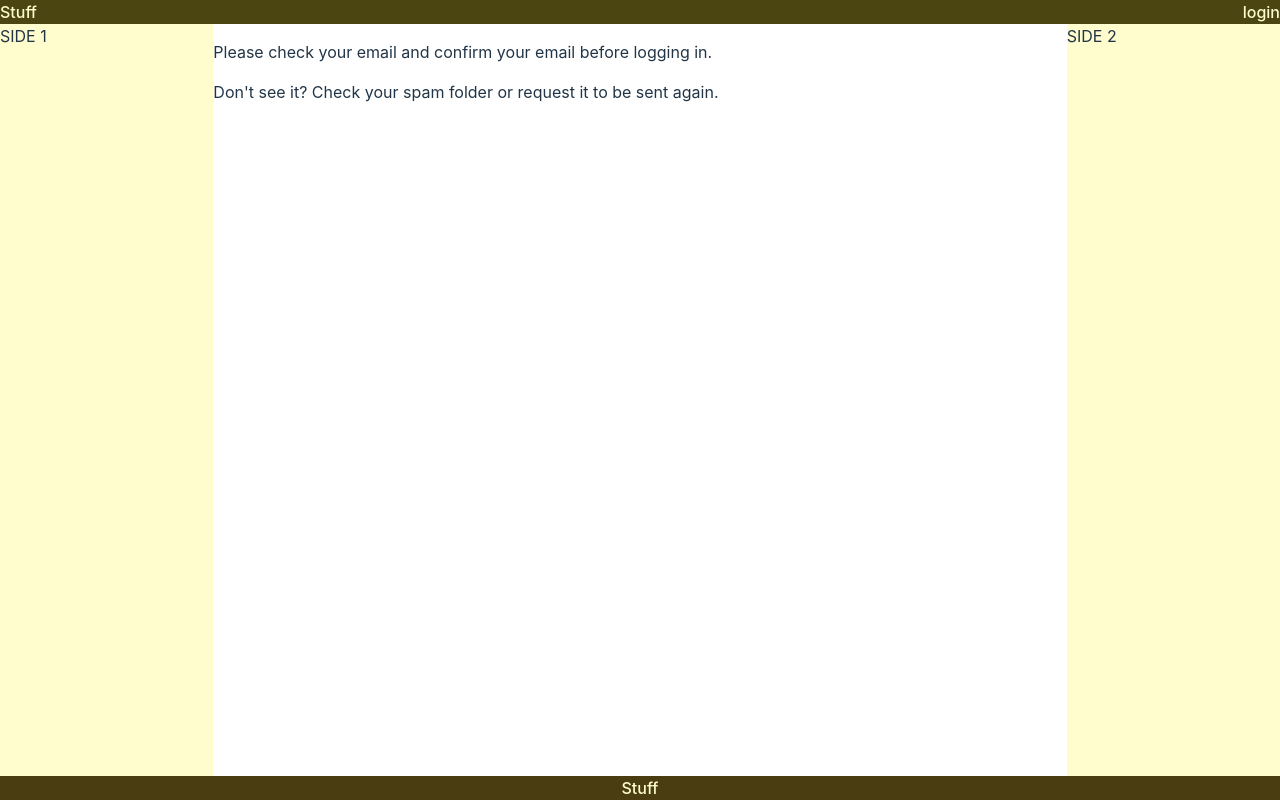
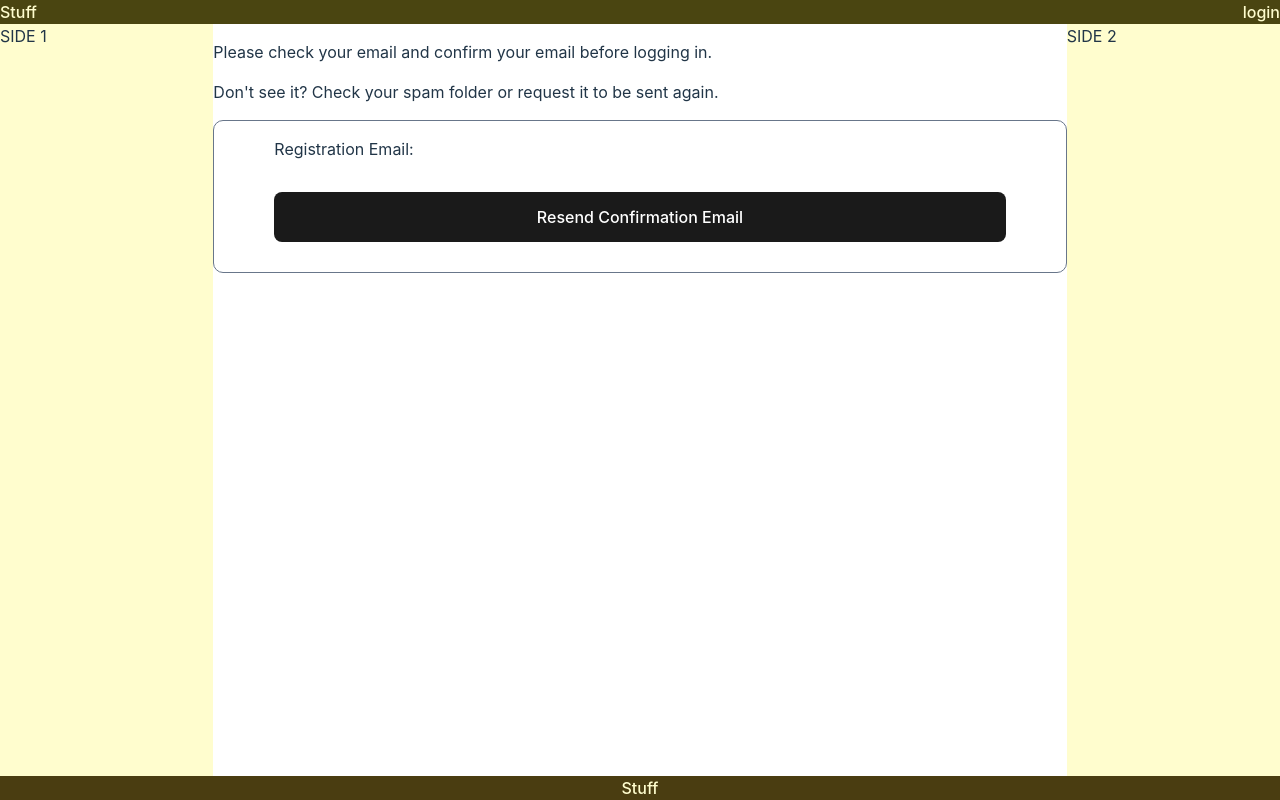
Before and after one commit to wholesoft/stuff, a React (Vite) app in the folder FrontEnd/: page /unconfirmed in a window 1280 px wide. Built offline with nearby package versions, Linux system fonts and the light colour scheme.

Commit message:
admin updates

```diff
--- a/FrontEnd/src/App.jsx
+++ b/FrontEnd/src/App.jsx
@@ -7,6 +7,7 @@ import { Login } from './pages/Login'
 import { PleaseConfirmEmail } from './pages/PleaseConfirmEmail'
 import { RegistrationConfirmed } from './pages/RegistrationConfirmed'
 import { Account } from './pages/Account'
+import { ShowUser } from './pages/ShowUser'
 import { Home } from './pages/Home'
 import { LinkPage } from './pages/LinkPage'
 import { Stuff } from './pages/Stuff'
@@ -55,6 +56,7 @@ function App() {
 
                     <Route element={<RequireAuth allowedRoles={[ROLES.Admin]} />}>
                         <Route path="/admin" element={<Admin />} />
+                        <Route path="/user" element={<ShowUser />} />
                     </Route>
                 </Route>
 
--- /dev/null
+++ b/FrontEnd/src/components/UserInfo.jsx
@@ -0,0 +1,20 @@
+import { useResource } from '../hooks/useResource'
+
+const UserInfo = ( props ) => {
+    const userId = props.userId;
+    console.log("User ID: " + userId);
+    const user = useResource(`/users/${userId}`);
+    console.log (JSON.stringify(user));
+    const { email, email_confirmed, created } = user || {};
+    return user ? (
+        <>
+        <h3>{email}</h3>
+        <p>ID: { userId }</p>
+        <p>Email Confirmed: {email_confirmed}</p>
+        <p>Creaetd: { created }</p>
+        </>
+
+    ) : <p>Loading...</p>
+}
+
+export { UserInfo }
--- a/FrontEnd/src/components/Users.jsx
+++ b/FrontEnd/src/components/Users.jsx
@@ -1,6 +1,7 @@
 import * as React from 'react';
 import useAxiosPrivate from '../hooks/useAxiosPrivate';
 import { useNavigate, useLocation } from 'react-router-dom';
+import { UserInfo } from './UserInfo';
 
 const Users = () => {
 
@@ -54,10 +55,10 @@ const Users = () => {
         <h2>Users Lists</h2>
         { users?.length
          ? (
-            <ul>
-                {users.map((user, i) => <li key={user.id}>{user?.email}</li>)}
-            </ul>
-         ) : <p>No users to display</p>
+            <p>
+                {users.map((user, i) => <UserInfo userId={user.id} key={user.id} />)}
+            </p>
+          ) : <p>No users to display</p>
         }
 
         <br />
--- /dev/null
+++ b/FrontEnd/src/hooks/useResource.jsx
@@ -0,0 +1,17 @@
+import { useState, useEffect } from 'react';
+import axios from '../api/axios'
+
+const useResource = resourceUrl => {
+    const [resource, setResource] = useState(null);
+
+    useEffect(() => {
+        (async () => {
+            const response = await axios.get(resourceUrl);
+            setResource(response.data);
+        })();
+    }, [resourceUrl]);
+
+    return resource;
+}
+
+export { useResource }
--- a/FrontEnd/src/pages/PleaseConfirmEmail.jsx
+++ b/FrontEnd/src/pages/PleaseConfirmEmail.jsx
@@ -1,11 +1,64 @@
+import * as React from 'react';
+import { NavLink, useNavigate, useLocation } from 'react-router-dom';
+import axios from "../api/axios";
+
 const PleaseConfirmEmail = () => {
+
+    const [email, setEmail] = React.useState(localStorage.getItem("unconfirmed_email"));
+    const [message, setMessage] = React.useState('');
+
+    const handleSubmit = async (e) => {
+        e.preventDefault();
+
+        try {
+            const response = await axios.post('/resend_email_confirmation_request', JSON.stringify({email}), {
+             headers: { 'Content-Type': 'application/json' },
+            });
+            console.log(JSON.stringify(response?.data));
+            const success = response?.data?.success;
+            const response_message = response?.data?.message;
+            console.log(success);
+            console.log(response_message);
+            setMessage(response_message);
+            if (success)
+            {
+                //localStorage.setItem("unconfirmed_email", "");
+                setEmail('');
+
+                //navigate('/unconfirmed');
+            }
+            else
+            {
+                //
+            }
+        } catch (err) {
+            console.log("ERROR FOUND");
+            if (!err?.response) {
+                setErrMsg("No Server Response");
+                console.log("NO RESPONSE");
+            } else if (err.response?.status === 400) {
+                setErrMsg("Missing Email or Password");
+                console.log("MISSING EMAIL OR PASSWORD");
+            } else if (err.response?.staus === 401) {
+                setErrMsg("Unauthorized");
+                console.log("UNAUTHORIZED");
+            } else {
+                setErrMsg("Login Failed");
+                console.log("LOGIN FAILED");
+            }
+            //errRef.current.focus();
+        }
+    }
 
     return (
       <div>
+        <p>{message}</p>
         <p>Please check your email and confirm your email before logging in.</p>
         <p>Don't see it?  Check your spam folder or request it to be sent again.</p>
-        <p>{localStorage.getItem("unconfirmed_email")}</p>
-
+        <form onSubmit={handleSubmit}>
+        <p>Registration Email: {email}</p>
+        <button>Resend Confirmation Email</button>
+        </form>
       </div>
     )
   }
--- /dev/null
+++ b/FrontEnd/src/pages/ShowUser.jsx
@@ -0,0 +1,12 @@
+import { Link, NavLink } from "react-router-dom";
+import  { UserInfo } from '../components/UserInfo';
+
+const ShowUser = () => {
+    return (
+        <>
+            <UserInfo userId={ 30 } />
+        </>
+    )
+}
+
+export { ShowUser };
```
Also changed, not shown: FrontEnd/src/pages/Login.jsx (line endings or trailing spaces), 2 other files (tests, documents, lock files or other folders).
